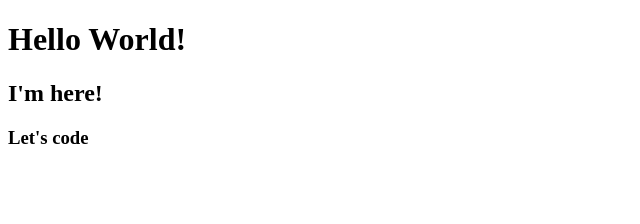
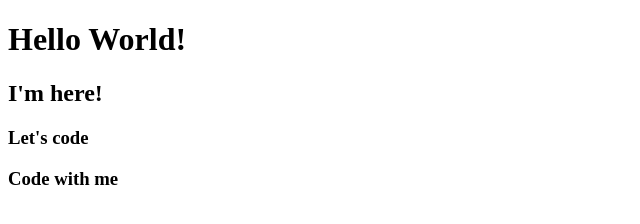
Before and after one commit to AlexHolad/gitest, a plain HTML site: page index.html in a window 1280 px wide. Shown: the whole page, without its empty margins (0-640 px from the left). Drawn offline with Linux system fonts and the light colour scheme.

Commit message:
Update index.html

```diff
--- a/index.html
+++ b/index.html
@@ -7,6 +7,7 @@
     <h1>Hello World!</h1>
     <h2>I'm here!</h2>
     <h3>Let's code</h3>
+    <h3>Code with me</h3>
 </head>
 <body>
 
```
